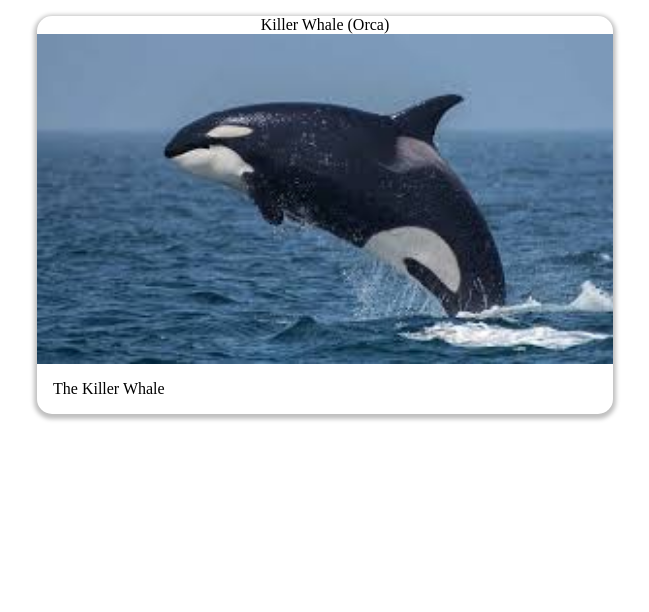
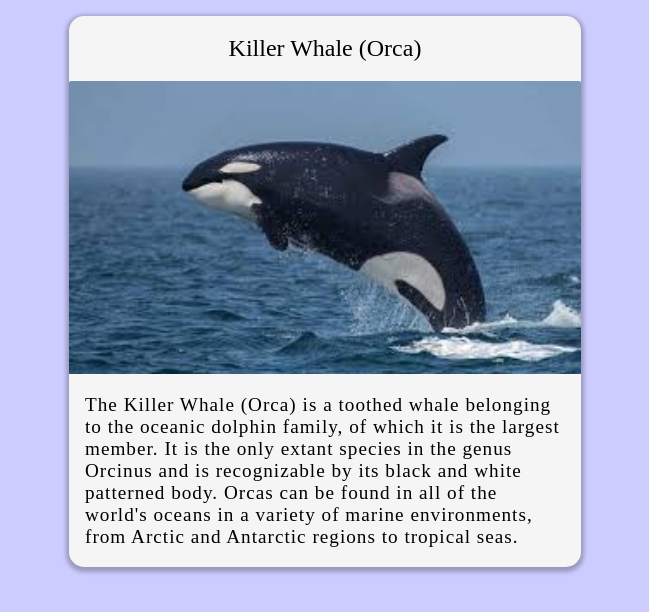
Before and after one commit to DavidNgozika/Animal-Card, a plain HTML site: page index.html in a window 1280 px wide. Shown: the whole page, without its empty margins (315-964 px from the left). Drawn offline with Linux system fonts and the light colour scheme.

Commit message:
create and style the description

```diff
--- a/index.html
+++ b/index.html
@@ -13,8 +13,13 @@
         <img class="main-img" src="images/photo_1.jpg" alt="orca">
         <div class="description">
             <p>
-                The Killer Whale
-            </p>
+                The Killer Whale (Orca) is a toothed whale belonging to
+                the oceanic dolphin family, of which it is the largest
+                member. It is the only extant species in the genus Orcinus
+                and is recognizable by its black and white patterned body.
+                Orcas can be found in all of the world's oceans in a variety
+                of marine environments, from Arctic and Antarctic regions to
+                tropical seas.
         </div>
     </figure>
 </body>
--- a/styles.css
+++ b/styles.css
@@ -1,12 +1,15 @@
 
-
+body {
+    background-color: #ccf;
+}
 
 .card {
     display: flex;
     flex-direction: column;
-    width: 45vw;
+    width: 40vw;
     margin: 1rem auto 0;
     border-radius: 15px;
+    background-color: whitesmoke;
     box-shadow: 0 2px 4.5px 3px rgba(0, 0, 0, 0.25);
 }
 
@@ -14,10 +17,17 @@
     padding: 0 1rem;
 }
 
-/* .main-img {
-    border-radius: 15px 15px 0 0;
-} */
+.description p {
+    font-size: 1.2rem;
+    letter-spacing: 1px;
+}
+
+.main-img {
+    border-radius: 2px 2px 0 0;
+}
 
 .img-caption {
     text-align: center;
+    font-size: 1.5rem;
+    padding: 1.2rem;
 }
```
